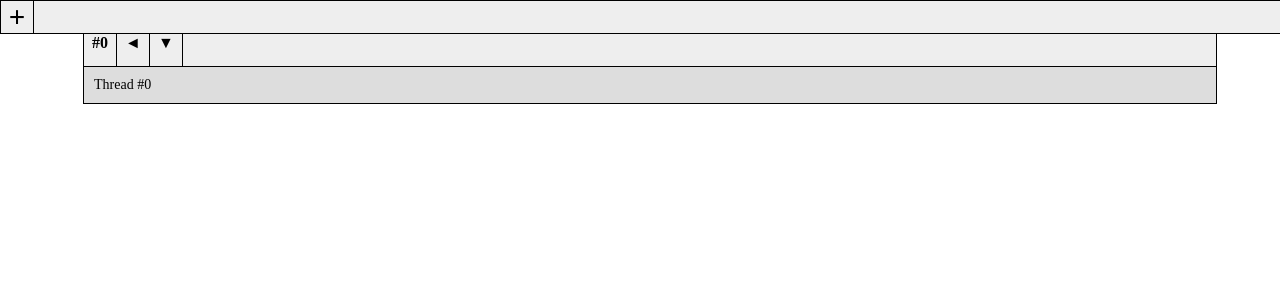
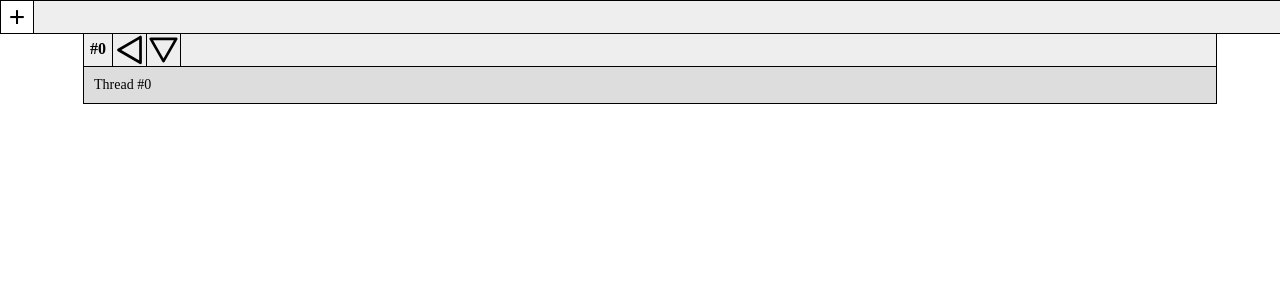
Before and after one commit to SirSeruju/imageboard, a Flask app: page / in a window 1280 px wide. Shown: the top 300 px of the page. Run offline with Flask 2, Linux system fonts and the light colour scheme; data comes from the database, SQL or seed files in the repository.

Commit message:
Images for buttons

```diff
--- a/src/static/css/style.css
+++ b/src/static/css/style.css
@@ -44,13 +44,9 @@
 	font-size: 16px;
 	font-weight: bold;
 	text-decoration: none;
-<<<<<<< Updated upstream
 	text-align: center;
 	height: 100%;
 	width: 32px;
-=======
-	height: 20;
->>>>>>> Stashed changes
 }
 .thread-reply-buttons div:hover {
 	cursor: pointer;
@@ -72,19 +68,26 @@
 	width: 100%;
 	height: 32px;
 }
-.thread-head div {
+.thread-head-button {
 	border: 1px solid black;
 	margin: -1px;
 	margin-right: 0;
-	height: 100%;
-	width: 32px;
+	height: 32px;
 	display: inline-block;
+	vertical-align: middle;
+}
+.thread-head-button img {
+	height: 32px;
+}
+.thread-head-button div {
+	padding: 6px;
 	font-size: 16px;
 	font-weight: bold;
 	text-decoration: none;
 	text-align: center;
+	vertical-align: middle;
 }
-.thread-head div:hover {
+.thread-head-button:hover {
 	cursor: pointer;
 	background-color: #FFFFFF;
 }
@@ -118,6 +121,7 @@
 	height: 32px;
 	width: 32px;
 }
-#test{
-    transform: scale(3);
+.top_menu div:hover {
+	cursor: pointer;
+	background-color: #FFFFFF;
 }
--- a/src/static/js/main.js
+++ b/src/static/js/main.js
@@ -1,13 +1,13 @@
 function changeChildThreads(button, threadId) {
 	var mainThread = document.getElementById("thread-" + threadId);
 	var threads = JSON.parse(httpGet("api/threads/" + threadId));
-	if (button.innerText == "▼") {
-		button.innerText = "▲";
+	if (button.innerHTML == '<img src="static/img/arrow-down.svg">') {
+		button.innerHTML = '<img src="static/img/arrow-up.svg">';
 		for(var i = 0; i < threads.threads.length; i++) {
 			mainThread.innerHTML += getThread(threads.threads[i]);
 		}
 	} else {
-		button.innerText = "▼";
+		button.innerHTML = '<img src="static/img/arrow-down.svg">';
 		for(var i = 0; i < threads.threads.length; i++) {
 			var childThread = document.getElementById("thread-" + threads.threads[i].id);
 			mainThread.removeChild(childThread);
@@ -18,9 +18,9 @@ function changeChildThreads(button, threadId) {
 function getThread(thread) {
 	return `<div class="thread" id="thread-${thread.id}">
 		<div class="thread-head">
-			<div onclick="window.location.href = '/${thread.id}';">#${thread.id}</div>
-			<div onclick="">◄</div>
-			<div onclick="changeChildThreads(this, ${thread.id})">▼</div>
+			<div class="thread-head-button" onclick="window.location.href = '/${thread.id}';"><div>#${thread.id}</div></div>
+			<div class="thread-head-button" onclick=""><img src="static/img/arrow-left.svg"></div>
+			<div class="thread-head-button" onclick="changeChildThreads(this, ${thread.id})"><img src="static/img/arrow-down.svg"></div>
 		</div>
 		<div class="thread-body">
 			${thread.body }
--- a/src/templates/thread.html
+++ b/src/templates/thread.html
@@ -12,9 +12,9 @@
 	<div class="content-centre">
 		<div class="thread" id="thread-{{ parent.id }}">
 			<div class="thread-head">
-				<div onclick="window.location.href = '/{{ parent.id }}';">#{{ parent.id }}</div>
-				<div onclick="">◄</div>
-				<div onclick="changeChildThreads(this, {{ parent.id }})">▼</div>
+				<div class="thread-head-button" onclick="window.location.href = '/{{ parent.id }}';"><div>#{{ parent.id }}</div></div>
+				<div class="thread-head-button" onclick=""><img src="static/img/arrow-left.svg"></div>
+				<div class="thread-head-button" onclick="changeChildThreads(this, {{ parent.id }})"><img src="static/img/arrow-down.svg"></div>
 			</div>
 			<div class="thread-body">
 				{{ parent.body }}
```
Also changed, not shown: src/static/img/arrow-down.svg (added), src/static/img/arrow-left.svg (added), src/static/img/arrow-right.svg (added), src/static/img/arrow-up.svg (added), src/static/img/reply.svg (added).
